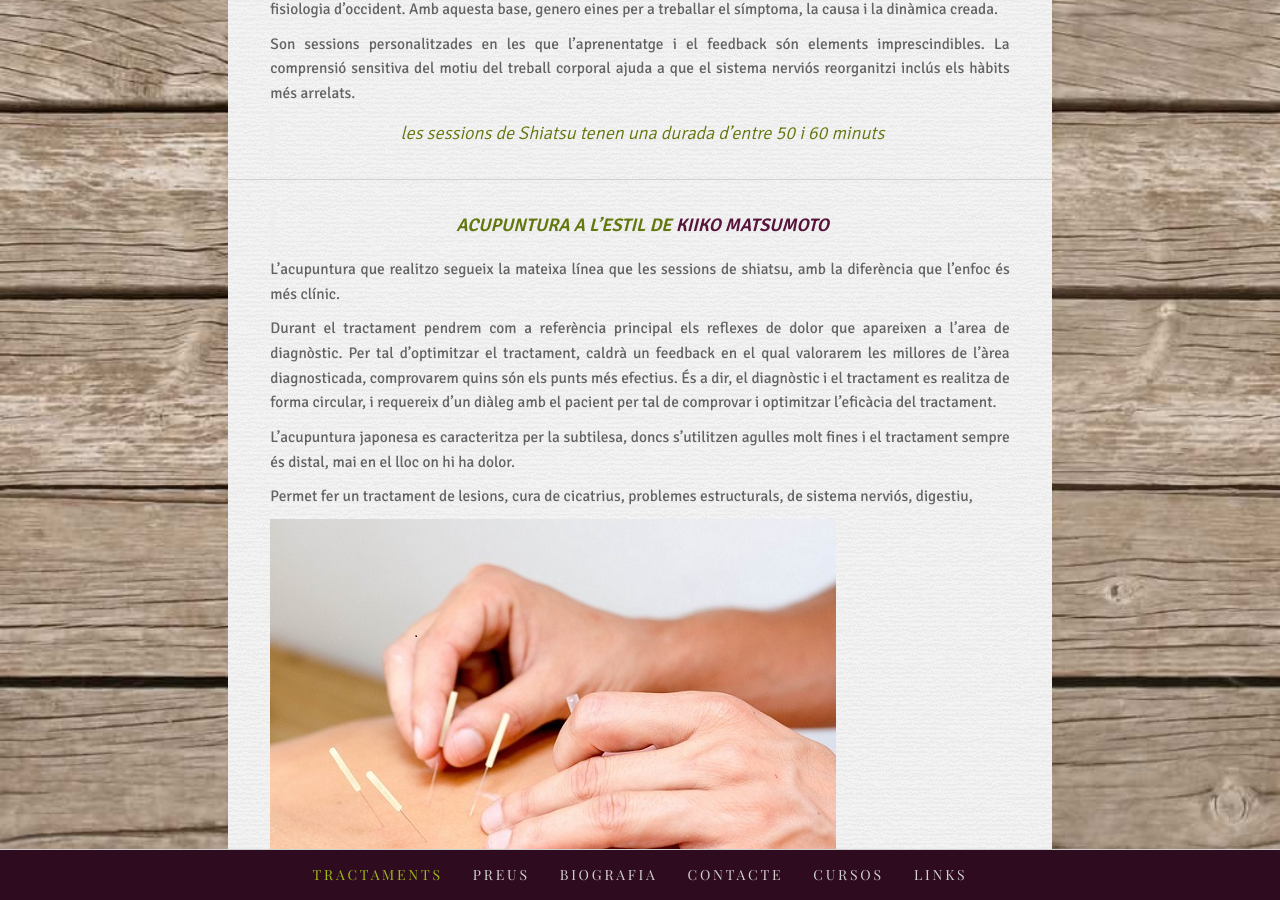
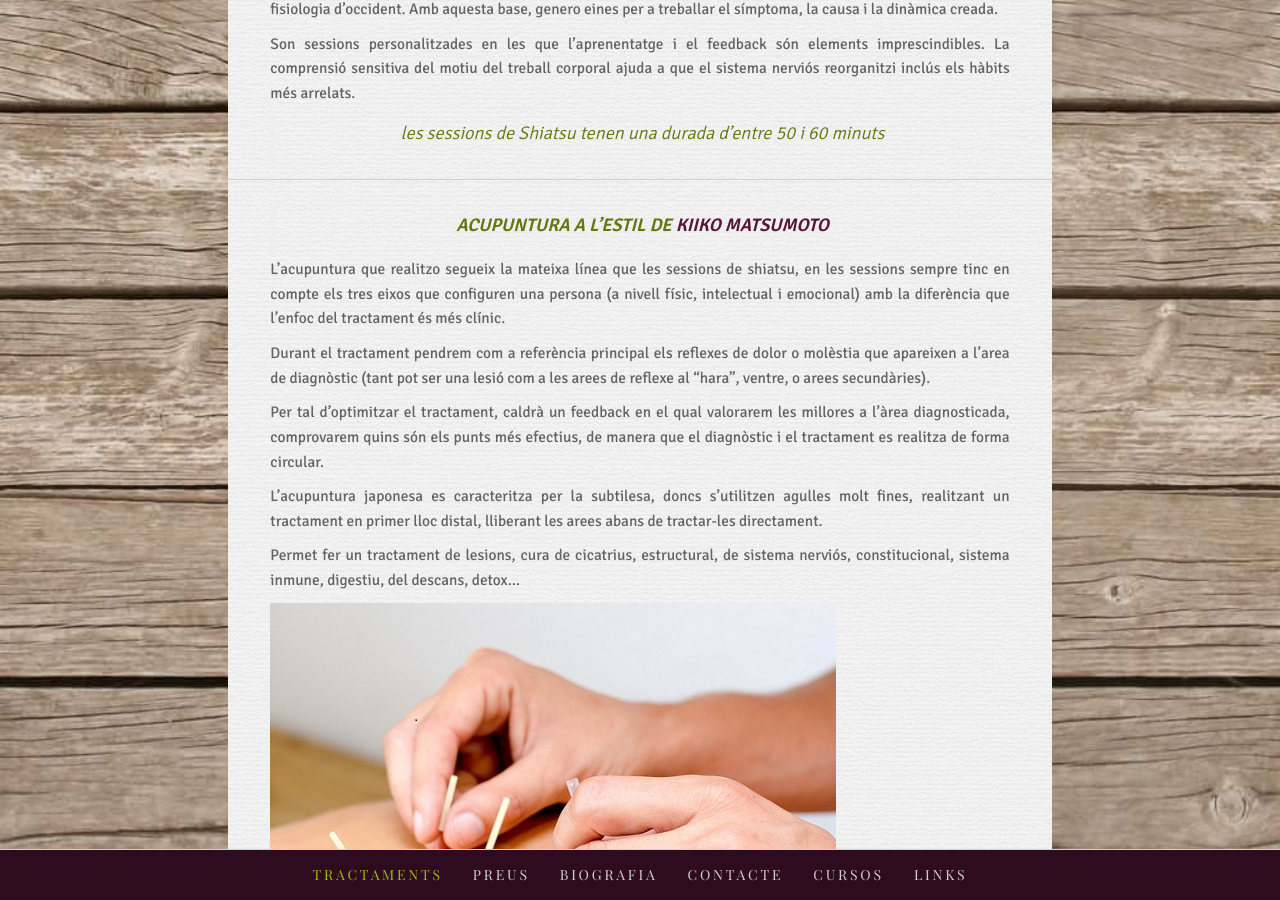
Before and after one commit to agustibr/shiatsu.nuriabelloc.com, a Jekyll site: the page built from cat/1-sessions.md, in a window 1280 px wide and 900 px high, scrolled down 937 px. Built offline with Jekyll 4.4.1, drawn with Linux system fonts in a browser that asks for light colours; some web fonts are replaced.

Commit message:
canvi text acup

```diff
--- a/cat/1-sessions.md
+++ b/cat/1-sessions.md
@@ -48,13 +48,16 @@ Son sessions personalitzades en les que l’aprenentatge i el feedback són elem
 
 > **ACUPUNTURA A L'ESTIL DE [KIIKO MATSUMOTO](http://www.kiikomatsumoto.com/)**
 
-L'acupuntura que realitzo segueix la mateixa línea que les sessions de shiatsu, amb la diferència que l'enfoc és més clínic.
+L'acupuntura que realitzo segueix la mateixa línea que les sessions de shiatsu, en les sessions sempre tinc en compte els tres eixos que configuren una persona (a nivell físic, intelectual i emocional) amb la diferència que l'enfoc del tractament és més clínic.
 
-Durant el tractament pendrem com a referència principal els reflexes de dolor que apareixen a l'area de diagnòstic. Per tal d'optimitzar el tractament, caldrà un feedback en el qual valorarem les millores de l'àrea diagnosticada, comprovarem quins són els punts més efectius. És a dir, el diagnòstic i el tractament es realitza de forma circular, i requereix d'un diàleg amb el pacient per tal de comprovar i optimitzar l'eficàcia del tractament.
+Durant el tractament pendrem com a referència principal els reflexes de dolor o molèstia que apareixen a l'area de diagnòstic (tant pot ser una lesió com a les arees de reflexe al "hara", ventre, o arees secundàries).
 
-L'acupuntura japonesa es caracteritza per la subtilesa, doncs s'utilitzen agulles molt fines i el tractament sempre és distal, mai en el lloc on hi ha dolor.
+Per tal d'optimitzar el tractament, caldrà un feedback en el qual valorarem les millores a l'àrea diagnosticada, comprovarem quins són els punts més efectius, de manera que el diagnòstic i el tractament es realitza de forma circular.
 
-Permet fer un tractament de lesions, cura de cicatrius, problemes estructurals, de sistema nerviós, digestiu,
+L'acupuntura japonesa es caracteritza per la subtilesa, doncs s'utilitzen agulles molt fines, realitzant un tractament en primer lloc distal, lliberant les arees abans de tractar-les directament.
+
+Permet fer un tractament de lesions, cura de cicatrius, estructural, de sistema nerviós, constitucional, sistema inmune, digestiu, del descans, detox...
+
 
 ![acu.jpg]({{site.baseurl}}/image/acu.jpg)
 
```
